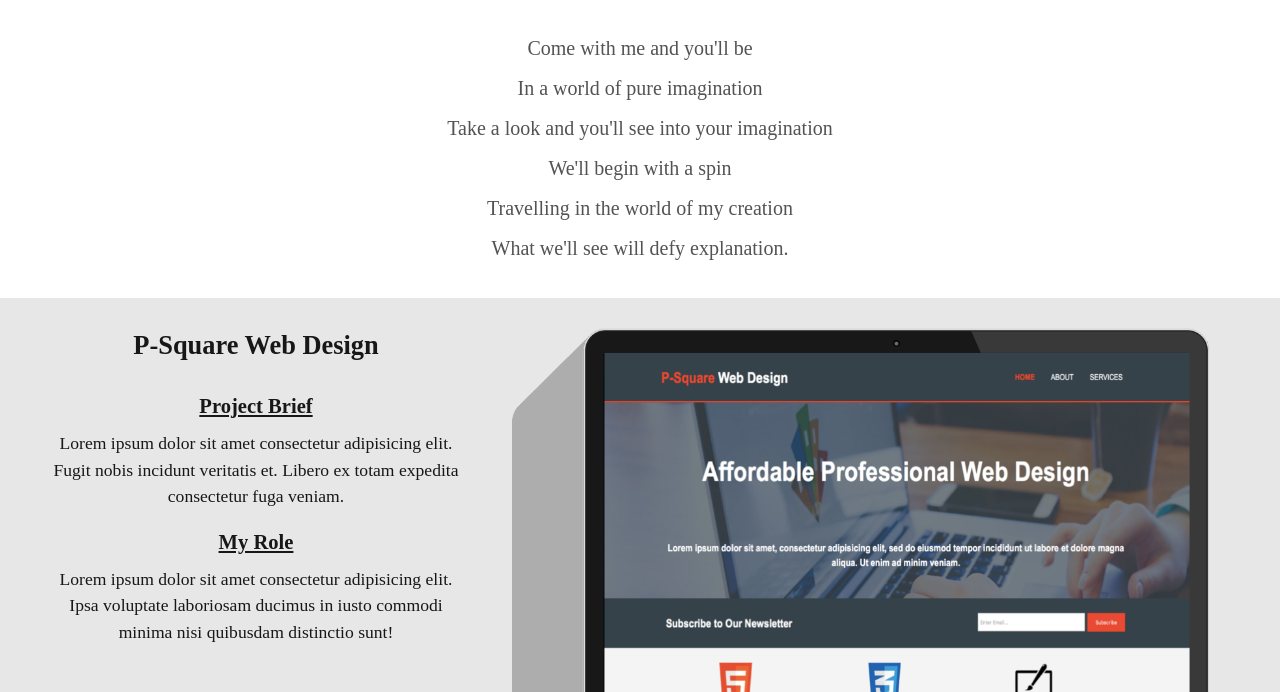
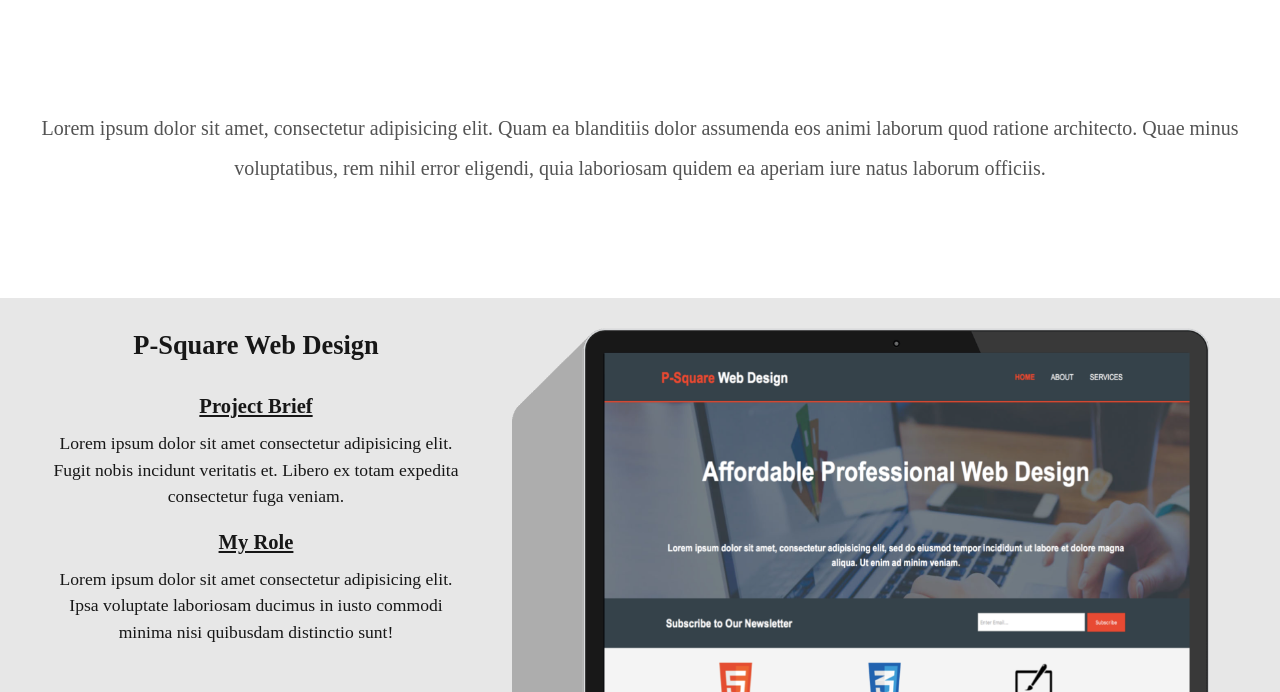
Before and after one commit to Pareen89/Pareen89.github.io, a plain HTML site: page index.html in a window 1280 px wide. Shown: the part 102-794 px from the top of the page. Drawn offline with Linux system fonts and the light colour scheme; a script that the page names is missing.

Commit message:
into changed

```diff
--- a/index.html
+++ b/index.html
@@ -30,7 +30,7 @@
         <!-- Section A: Intro-->
         <section id="section-a">
             <div class="content-wrap">
-                <p>Come with me and you'll be <br>In a world of pure imagination<br> Take a look and you'll see into your imagination<br> We'll begin with a spin<br> Travelling in the world of my creation<br> What we'll see will defy explanation.</p>
+                <p>Lorem ipsum dolor sit amet, consectetur adipisicing elit. Quam ea blanditiis dolor assumenda eos animi laborum quod ratione architecto. Quae minus voluptatibus, rem nihil error eligendi, quia laboriosam quidem ea aperiam iure natus laborum officiis.</p>
 
             </div>
         </section>
```
